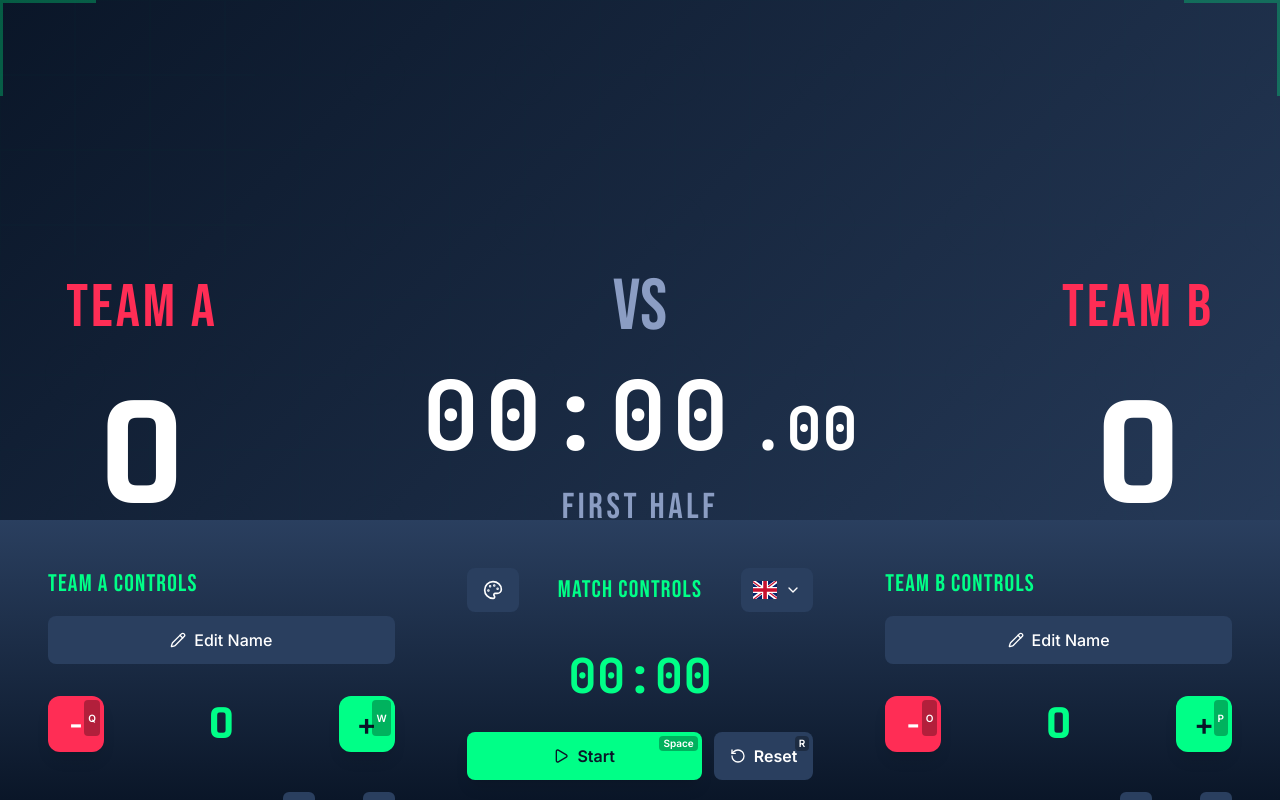
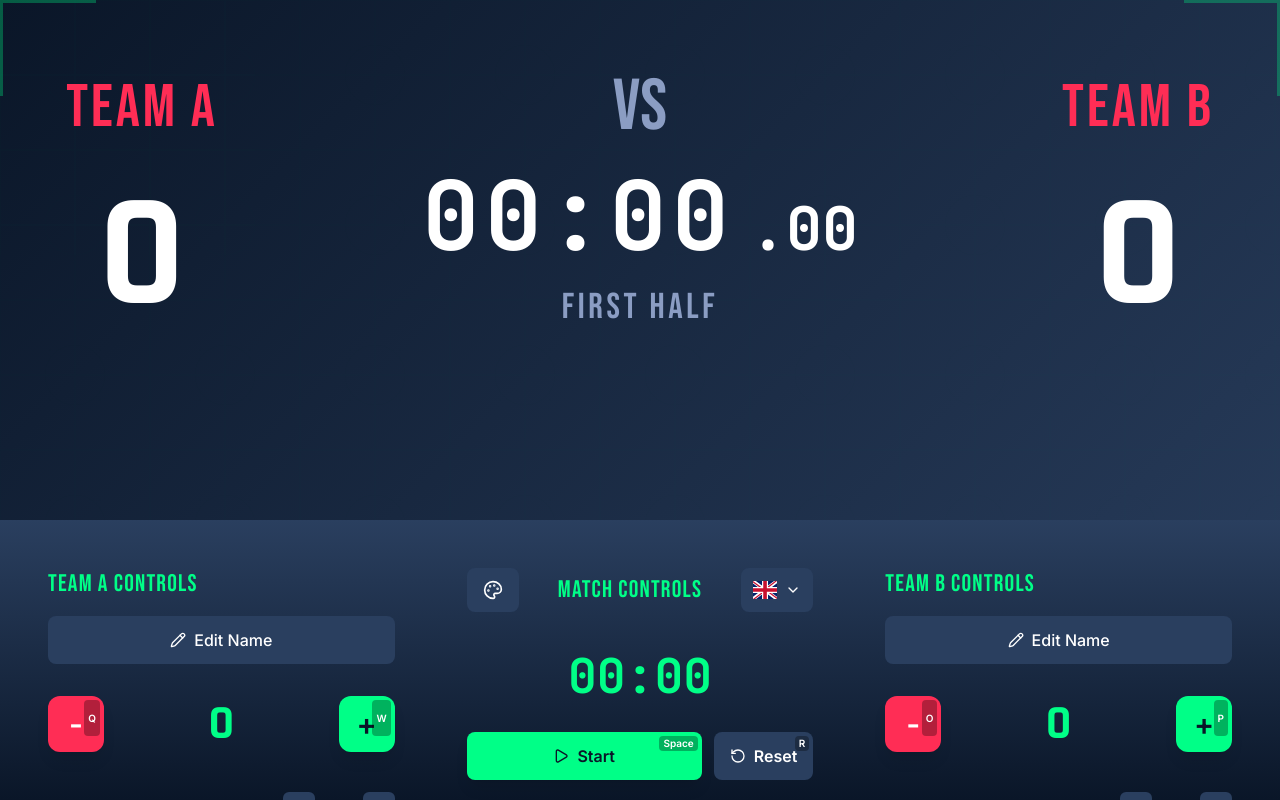
Before and after one commit to jevtasite/GoalBoard, a React (Vite) app: page / in a window 1280 px wide. Built offline with nearby package versions, Linux system fonts and the light colour scheme.

Commit message:
content animation

```diff
--- a/src/App.jsx
+++ b/src/App.jsx
@@ -19,6 +19,7 @@ function AppContent() {
   const [showResetConfirmModal, setShowResetConfirmModal] = useState(false);
   const [isControlPanelVisible, setIsControlPanelVisible] = useState(true);
   const [isAnimatingOut, setIsAnimatingOut] = useState(false);
+  const [shouldApplyPadding, setShouldApplyPadding] = useState(true);
   const { resetTimer, matchState } = useMatch();
   const { isMobileDevice, isPortrait, isPhone, isPhoneLandscape } = useDeviceDetection();
   const { t } = useTranslation();
@@ -31,6 +32,14 @@ function AppContent() {
     setShowResetConfirmModal(false);
   };
 
+  // Initialize states based on device type on mount
+  useEffect(() => {
+    if (isMobileDevice) {
+      setIsControlPanelVisible(false);
+      setShouldApplyPadding(false);
+    }
+  }, [isMobileDevice]);
+
   // Handle control panel animation when presentation mode changes
   useEffect(() => {
     if (!isMobileDevice) {
@@ -40,10 +49,12 @@ function AppContent() {
         const timer = setTimeout(() => {
           setIsControlPanelVisible(false);
           setIsAnimatingOut(false);
+          setShouldApplyPadding(false); // Remove padding after animation
         }, 300); // Match animation duration
         return () => clearTimeout(timer);
       } else {
         // Exiting presentation mode - show and slide up
+        setShouldApplyPadding(true); // Apply padding immediately
         setIsControlPanelVisible(true);
       }
     }
@@ -53,7 +64,15 @@ function AppContent() {
     <div className="min-h-screen bg-broadcastNavy overflow-hidden relative">
       {/* Scoreboard - full screen on desktop, adjusts on mobile */}
       <div className={isMobileDevice ? 'flex flex-col' : 'h-screen'}>
-        <ScoreboardDisplay presentationMode={presentationMode} isMobileDevice={isMobileDevice} isPortrait={isPortrait} isPhone={isPhone} isPhoneLandscape={isPhoneLandscape} setShowResetConfirmModal={setShowResetConfirmModal} />
+        <ScoreboardDisplay
+          presentationMode={presentationMode}
+          isMobileDevice={isMobileDevice}
+          isPortrait={isPortrait}
+          isPhone={isPhone}
+          isPhoneLandscape={isPhoneLandscape}
+          setShowResetConfirmModal={setShowResetConfirmModal}
+          shouldApplyPadding={shouldApplyPadding}
+        />
 
         {/* Language Selector for mobile devices - hide when timer is running */}
         <div className={`transition-opacity duration-300 ${isMobileDevice && !presentationMode && !isTimerRunning ? 'opacity-100' : 'opacity-0 pointer-events-none'}`}>
--- a/src/components/display/ScoreboardDisplay.jsx
+++ b/src/components/display/ScoreboardDisplay.jsx
@@ -5,7 +5,7 @@ import CenterDisplay from './CenterDisplay';
 import ScanLineOverlay from './ScanLineOverlay';
 import ScoreboardBars from './ScoreboardBars';
 
-const ScoreboardDisplay = ({ presentationMode = false, isMobileDevice = false, isPortrait = false, isPhone = false, isPhoneLandscape = false, setShowResetConfirmModal }) => {
+const ScoreboardDisplay = ({ presentationMode = false, isMobileDevice = false, isPortrait = false, isPhone = false, isPhoneLandscape = false, setShowResetConfirmModal, shouldApplyPadding = false }) => {
   const { matchState, zoomLevel } = useMatch();
   const { animations } = useAnimations();
 
@@ -15,17 +15,33 @@ const ScoreboardDisplay = ({ presentationMode = false, isMobileDevice = false, i
   // All devices get full screen height (control panel overlays on desktop)
   const heightClass = 'h-screen';
 
+  // Calculate transform for smooth content movement
+  const getContentTransform = () => {
+    if (isMobileDevice) {
+      return 'scale(1)';
+    }
+
+    const baseTransform = `scale(${zoomLevel / 100})`;
+
+    if (shouldApplyPadding) {
+      // Move content up when panel is visible - responsive values
+      return `${baseTransform} translateY(-25vh) translateY(0px) translateY(0px)`;
+    }
+
+    return baseTransform;
+  };
+
   return (
-    <div className={`${heightClass} gradient-background relative flex items-center justify-center ${isPhoneLandscape ? 'px-3' : 'px-6 md:px-8 lg:px-10 xl:px-12'} transition-all duration-300 overflow-hidden`}>
+    <div className={`${heightClass} gradient-background relative flex items-center justify-center ${isPhoneLandscape ? 'px-3' : 'px-6 md:px-8 lg:px-10 xl:px-12'} overflow-hidden`}>
       <ScanLineOverlay />
       <ScoreboardBars active={false} team={null} />
 
       <div
         className={`flex ${useColumnLayout ? 'flex-col' : 'flex-col md:flex-row'} items-center justify-center ${isPhoneLandscape ? 'gap-3' : 'gap-4 md:gap-8 lg:gap-10 xl:gap-12 2xl:gap-16'} z-30 w-full max-h-full ${isPhoneLandscape ? 'py-2' : 'py-4'}`}
         style={{
-          transform: isMobileDevice ? 'scale(1)' : `scale(${zoomLevel / 100})`,
+          transform: getContentTransform(),
           transformOrigin: 'center center',
-          transition: 'transform 0.2s ease-out'
+          transition: 'transform 300ms ease-out'
         }}
       >
         <div className={`${useColumnLayout ? 'w-full' : 'w-full md:w-72 lg:w-80 xl:w-96 2xl:w-[28rem]'} flex-shrink-0`}>
```
